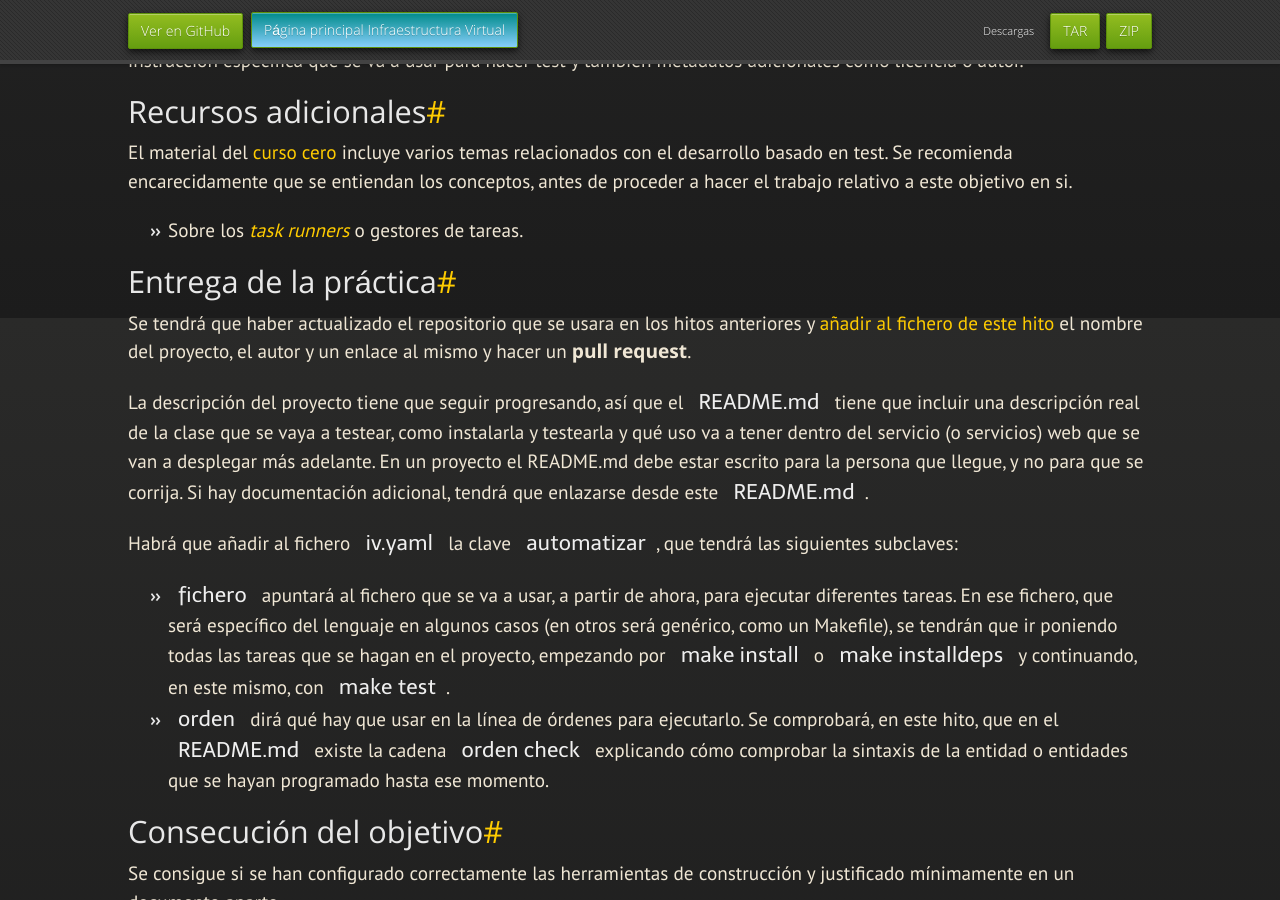
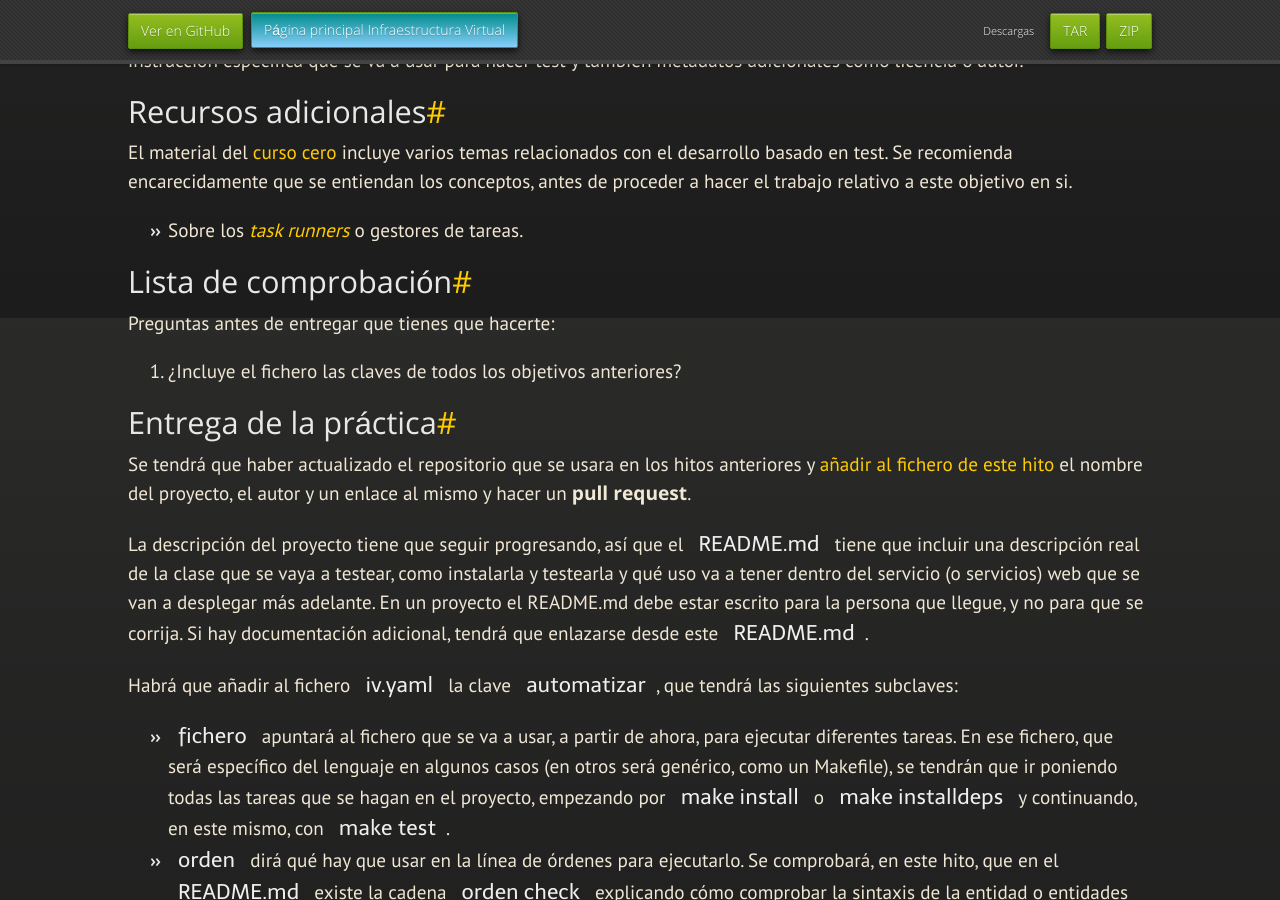
Before and after one commit to JJ/IV, a Jekyll site: the page built from documentos/proyecto/3.Automatizar.md, in a window 1280 px wide and 900 px high, scrolled down 582 px. Built offline with Jekyll 4.4.1, drawn with Linux system fonts in a browser that asks for light colours; nearby versions of some CDN libraries; some web fonts are replaced; our own code applies the rules of GitHub Pages for plain Markdown files.

Commit message:
Sync documentos/proyecto/3.Automatizar.md de master a gh-pages

```diff
--- a/documentos/proyecto/3.Automatizar.md
+++ b/documentos/proyecto/3.Automatizar.md
@@ -46,6 +46,12 @@ hacer el trabajo relativo a este objetivo en si.
   [*task runners*](https://jj.github.io/curso-tdd/temas/gestores-tareas.html) o
   gestores de tareas.
 
+## Lista de comprobación
+
+Preguntas antes de entregar que tienes que hacerte:
+
+1. ¿Incluye el fichero las claves de todos los objetivos anteriores?
+
 ## Entrega de la práctica
 
 Se tendrá que haber actualizado el repositorio que se usara en los hitos
```
